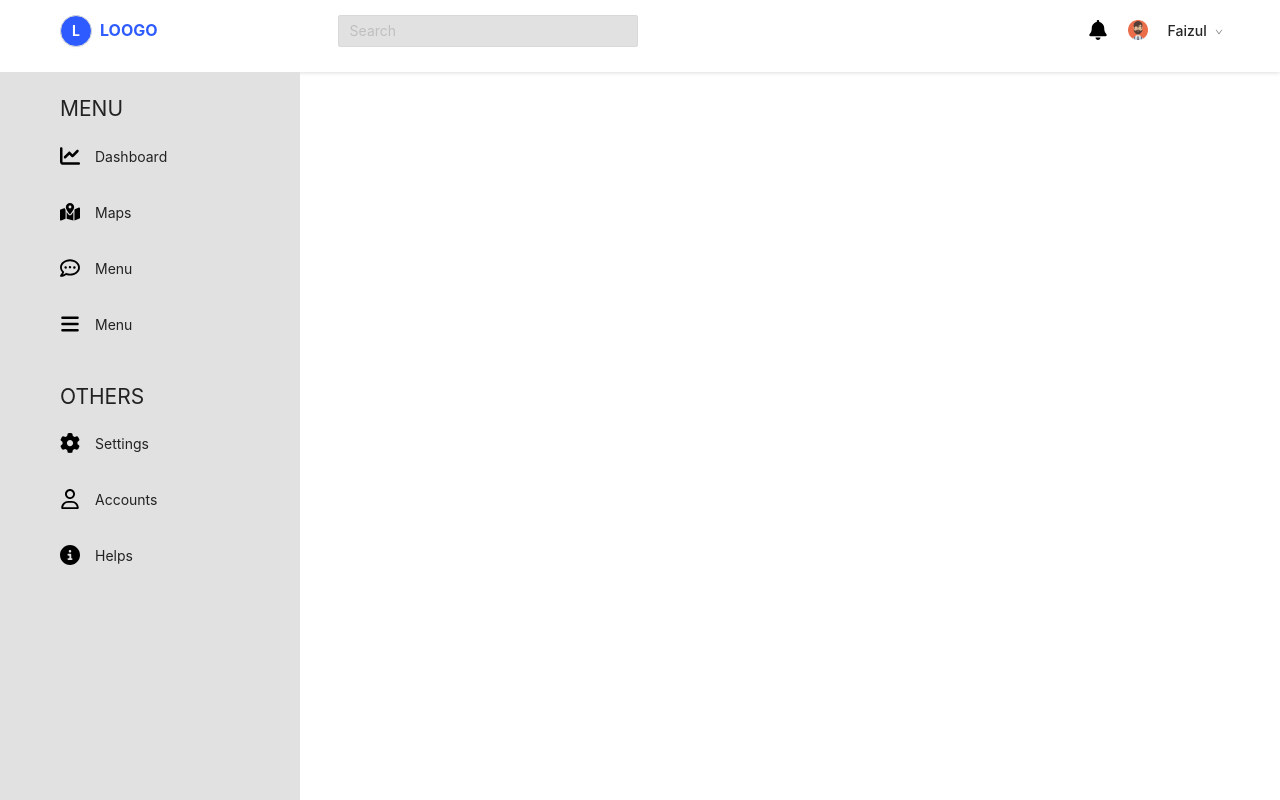
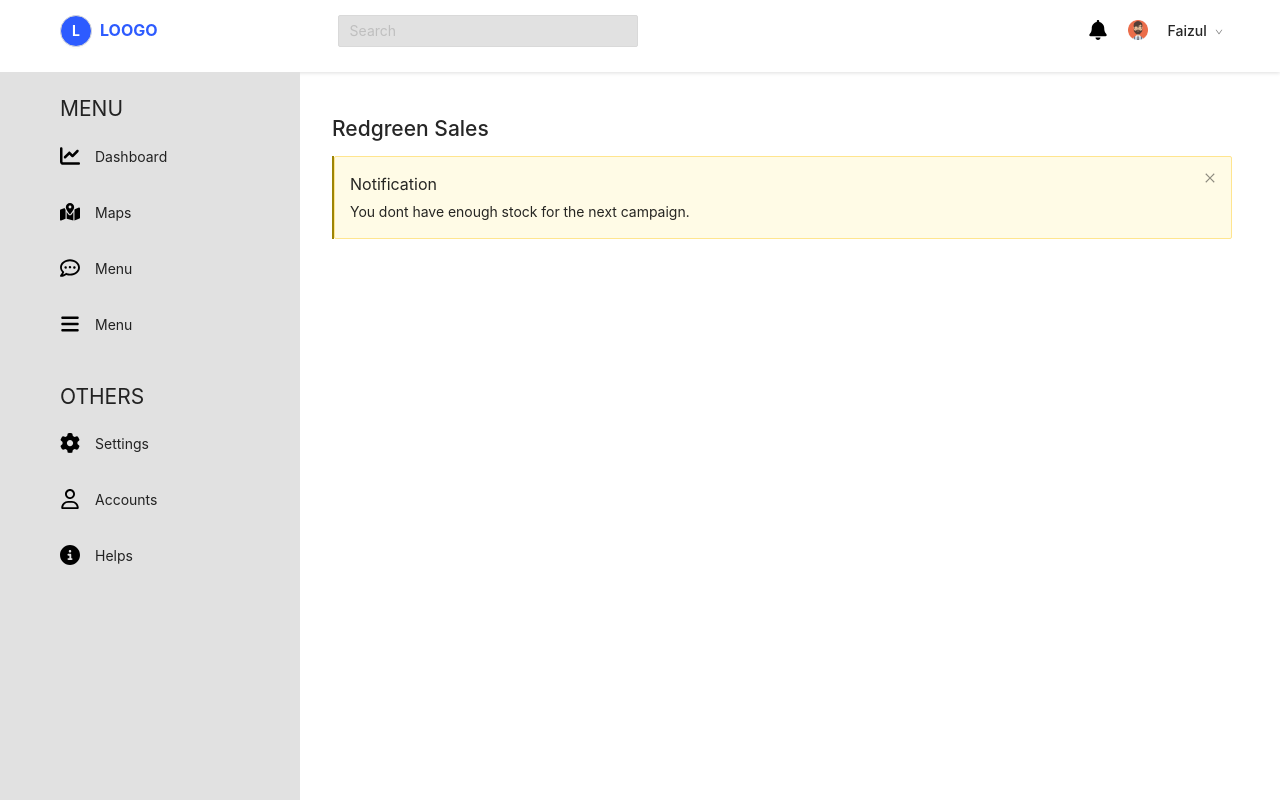
Before and after one commit to Faizul-Rien/dashboard-design, a React (Create React App) app: page / in a window 1280 px wide. Shown: the top 800 px of the page. Built offline with nearby package versions, Linux system fonts and the light colour scheme.

Commit message:
add alert

```diff
--- a/src/App.css
+++ b/src/App.css
@@ -1 +1,5 @@
 @import '~antd/dist/antd.css';
+
+.component-flex{
+    display: flex;
+}
--- a/src/App.js
+++ b/src/App.js
@@ -1,4 +1,5 @@
 import './App.css';
+import AlertPart from './Component/AlertPart/AlertPart';
 import Navbar from './Component/Navbar/Navbar';
 import SideBar from './Component/SideBar/SideBar';
 
@@ -6,7 +7,10 @@ function App() {
   return (
     <div>
       <Navbar></Navbar>
+      <div className='component-flex'>
       <SideBar></SideBar>
+      <AlertPart></AlertPart>
+      </div>
 
     </div>
   );
--- /dev/null
+++ b/src/Component/AlertPart/Alert.css
@@ -0,0 +1,10 @@
+.alert-info{
+    width:900px;
+    margin-left: 32px;
+    border-left: 2px solid #9D8506;
+}
+
+.sales-title{
+    margin-top: 40px;
+    margin-left: 32px;
+}
--- /dev/null
+++ b/src/Component/AlertPart/AlertPart.js
@@ -0,0 +1,37 @@
+import React from 'react';
+import './Alert.css';
+import { Alert } from 'antd';
+
+
+const onClose = (e) => {
+  console.log(e, 'I was closed.');
+};
+
+
+const AlertPart = () => {
+
+
+    return (
+       <div>
+        <h2 className='sales-title'>Redgreen Sales</h2>
+         <div className='alert-info'>
+              <Alert
+
+      message="Notification"
+      description="You dont have enough stock for the next campaign."
+      type="warning"
+      closable
+      onClose={onClose}
+
+
+
+    />
+
+        </div>
+
+       </div>
+        );
+
+};
+
+export default AlertPart;
```
